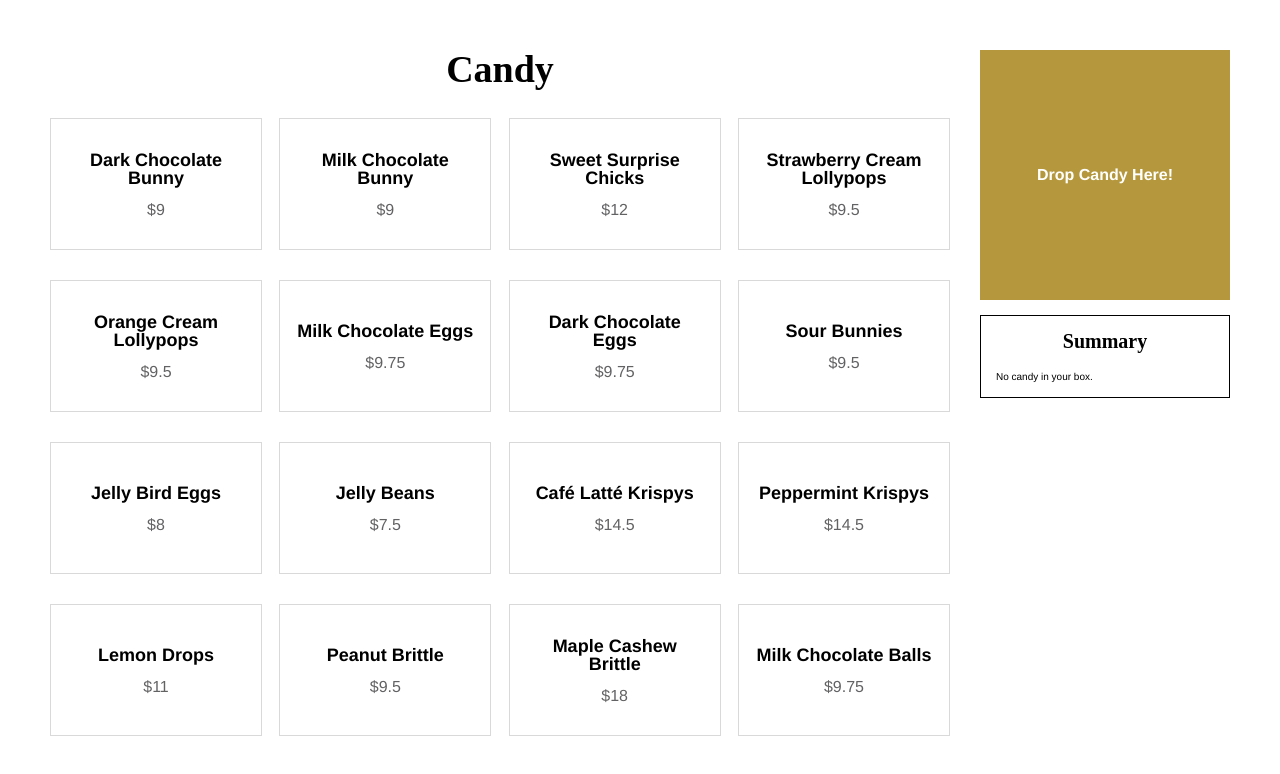
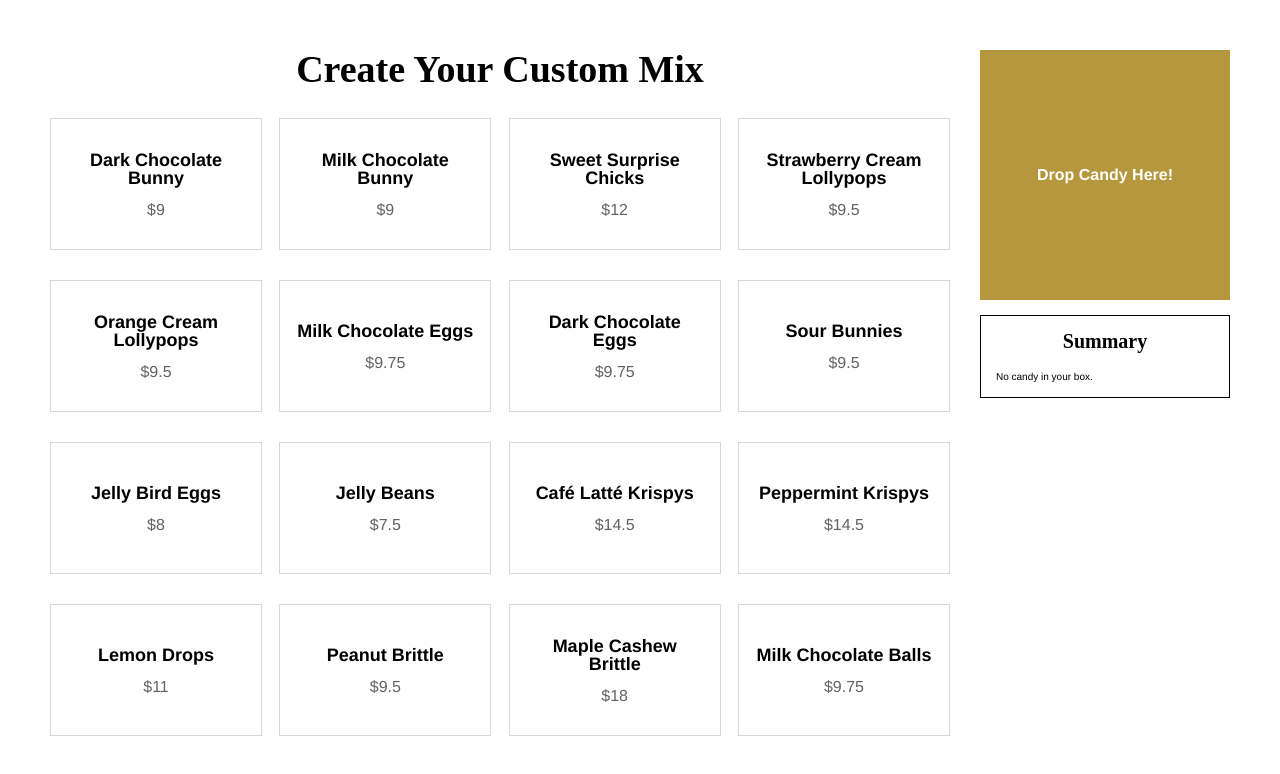
Before and after one commit to yuda0110/candies, a React (Create React App) app: page / in a window 1280 px wide. Shown: the top 774 px of the page. Built offline with nearby package versions, Linux system fonts and the light colour scheme.

Commit message:
Edit heading text of CandyList

```diff
--- a/src/components/CandyList.js
+++ b/src/components/CandyList.js
@@ -14,7 +14,7 @@ function CandyList({ dragStart }) {
   });
   return (
     <div className={styles.candyListContainer}>
-      <h1>Candy</h1>
+      <h1>Create Your Custom Mix</h1>
       <ul className={styles.candyList}>
         {renderedCandies}
       </ul>
```
